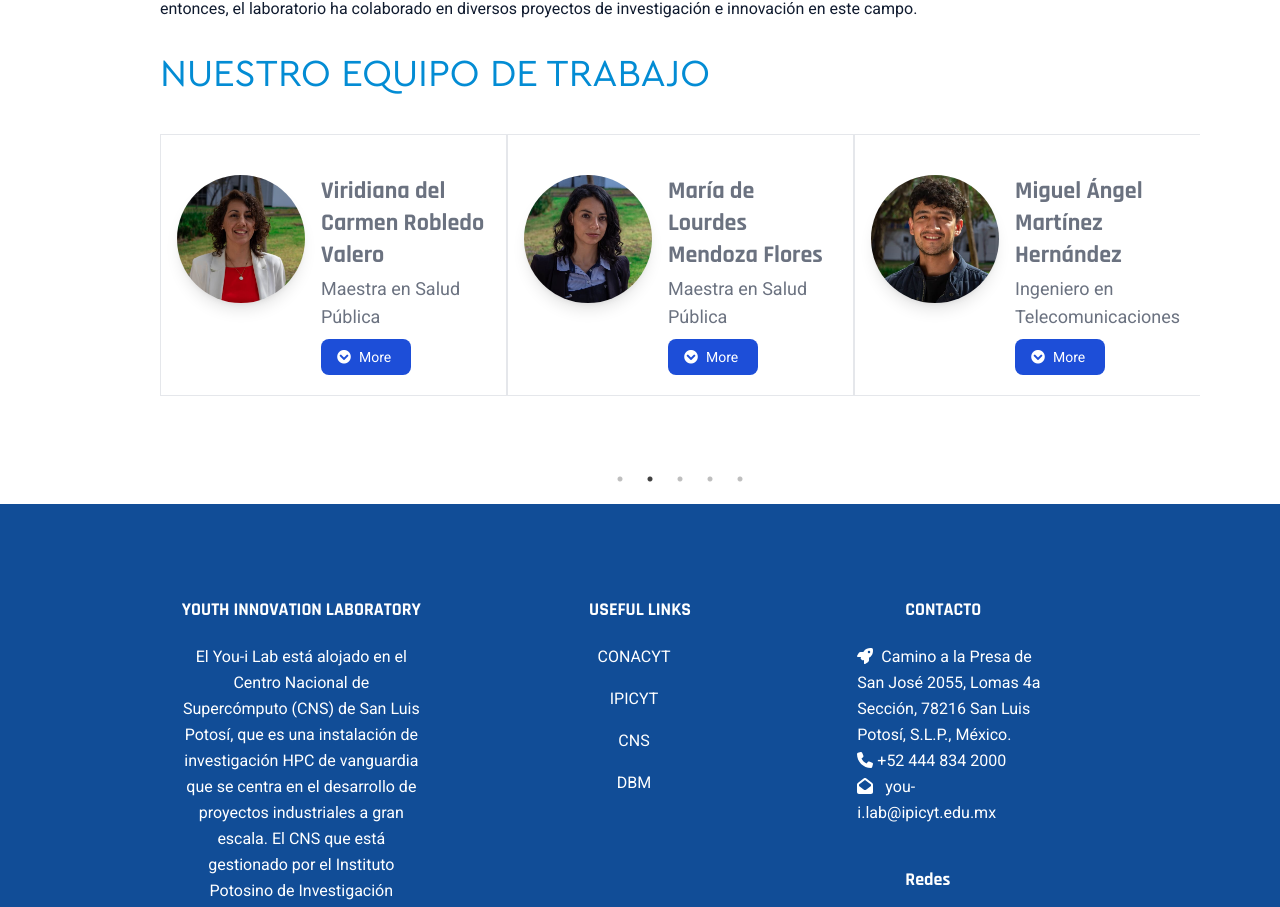
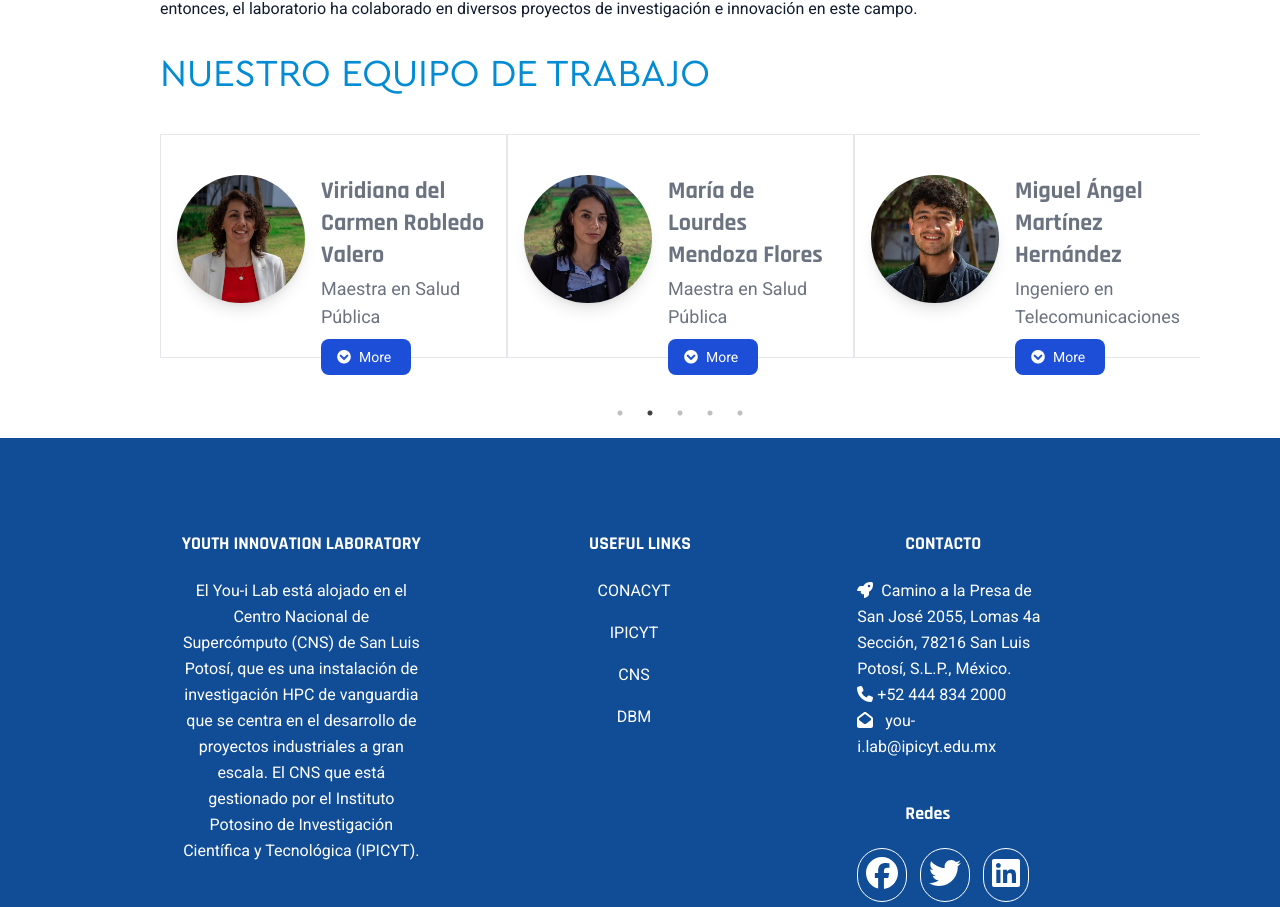
Before and after one commit to Martinvega17/you-ilab, a React (Vite) app: page /you-ilab/about in a window 1280 px wide. Shown: the part 1470-2377 px from the top of the page. Built offline with nearby package versions, Linux system fonts and the light colour scheme; a small style sheet from the web is missing; a web font is replaced by a local one.

Commit message:
add images

```diff
--- a/src/components/cards.jsx
+++ b/src/components/cards.jsx
@@ -1,7 +1,8 @@
 import React, { useState } from 'react';
 import Slider from 'react-slick';
-import "slick-carousel/slick/slick.css";
-import "slick-carousel/slick/slick-theme.css";
+import 'slick-carousel/slick/slick.css';
+import 'slick-carousel/slick/slick-theme.css';
+
 
 import dataDigital from './data';
 
@@ -40,6 +41,7 @@ const Cards = () => {
                 settings: {
                     slidesToShow: 1,
                     slidesToScroll: 1,
+                    dots: false,
                 },
             },
         ],
@@ -59,7 +61,7 @@ const Cards = () => {
     return (
         <Slider {...settings}>
             {additionalElements.map((element) => (
-                <div key={element.id} className="w-full max-w-lg bg-white border mb-10 mt-2 mr-8">
+                <div key={element.id} className="w-64 h-56 bg-white border mb-10 mt-2 mr-4">
                     <div className="flex items-start justify-start px-4 pt-10 mb-5">
                         <img
                             className="w-32 h-32 mb-3 rounded-full shadow-lg"
@@ -80,8 +82,8 @@ const Cards = () => {
                                 >
                                     <i
                                         className={`fa ${element.showMore
-                                                ? 'fa-chevron-circle-up'
-                                                : 'fa-chevron-circle-down'
+                                            ? 'fa-chevron-circle-up'
+                                            : 'fa-chevron-circle-down'
                                             }`}
                                     />
                                     <span className="mr-1 ml-2">More</span>
```
